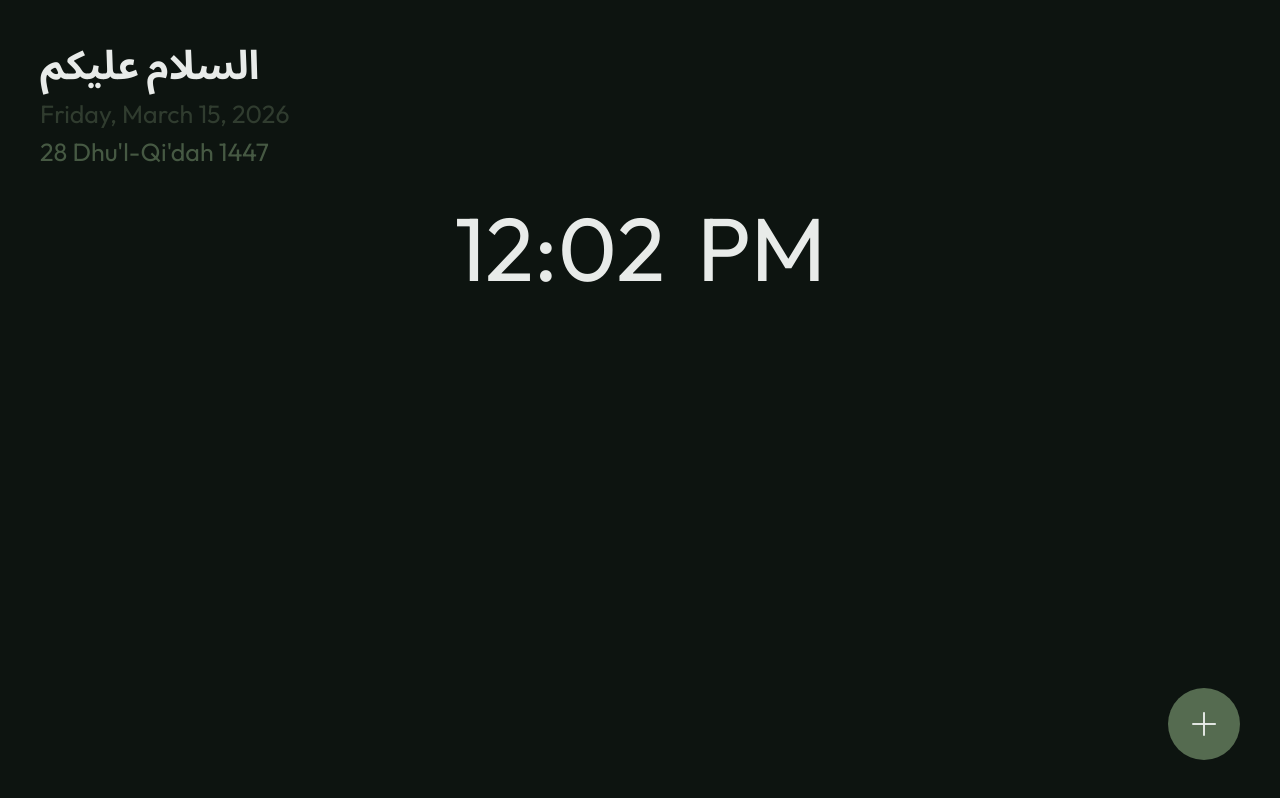
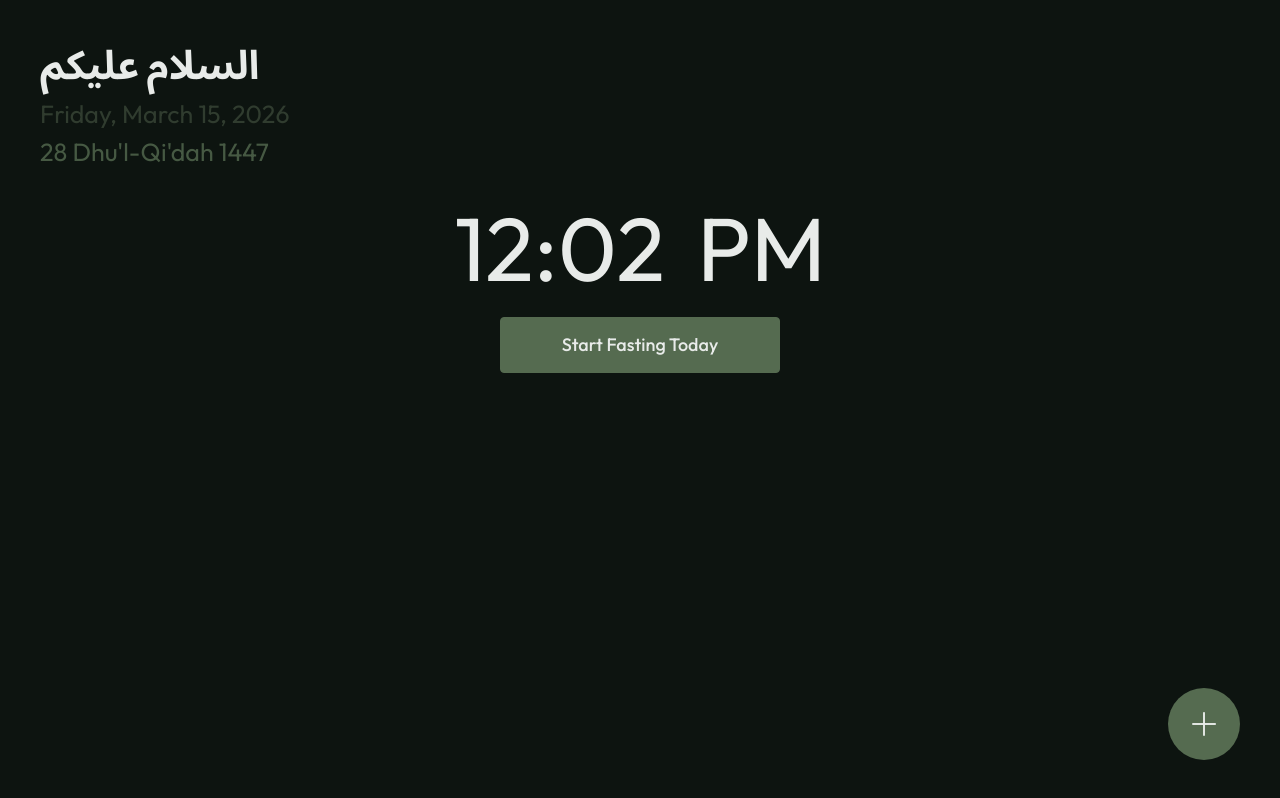
Before and after one commit to Rayane300402/niyyah, an Angular app: page /home in a window 1280 px wide. Built offline with nearby package versions, Linux system fonts and the light colour scheme.

Commit message:
feat: implement fasting action component with confirmation modal and UI button enhancements - Not Completed Yet

```diff
--- a/src/app/features/home/components/fasting-action/fasting-action.component.html
+++ b/src/app/features/home/components/fasting-action/fasting-action.component.html
@@ -1 +1,24 @@
-<p>fasting-action works!</p>
+@if (!isFastingUi) {
+  <app-ui-button
+    variant="primary"
+    (buttonClick)="openConfirmation()"
+  >
+    Start Fasting Today
+  </app-ui-button>
+} @else {
+  <app-ui-button
+    variant="outline"
+    (buttonClick)="openConfirmation()"
+  >
+    End Current Fast
+  </app-ui-button>
+}
+
+<app-modal
+    [isOpen]="isConfirmationOpen"
+    [title]="isFastingUi ? 'End fasting today?' : 'Start fasting today?'"
+    [message]="isFastingUi ? 'This will mark today\'s fast as not completed.' : 'This will count today as a full fasting day.'"
+    [confirmText]="isFastingUi ? 'Yes, End Fast' : 'Yes, Start Fast'"
+    cancelText="Cancel"
+    (confirm)="isFastingUi ? confirmEndFast() : confirmStartFast()"
+    (cancel)="closeConfirmation()" />
--- a/src/app/features/home/components/fasting-action/fasting-action.component.ts
+++ b/src/app/features/home/components/fasting-action/fasting-action.component.ts
@@ -1,11 +1,34 @@
 import { Component } from '@angular/core';
+import { UiButtonComponent } from '../../../shared/ui-button/ui-button.component';
+import { ModalComponent } from '../../../shared/modal/modal.component';
 
 @Component({
   selector: 'app-fasting-action',
-  imports: [],
+  imports: [UiButtonComponent, ModalComponent],
   templateUrl: './fasting-action.component.html',
   styleUrl: './fasting-action.component.scss'
 })
 export class FastingActionComponent {
+  isConfirmationOpen = false;
+  isFastingUi = false;
 
+  openConfirmation(): void {
+    this.isConfirmationOpen = true;
+  }
+
+  closeConfirmation(): void {
+    this.isConfirmationOpen = false;
+  }
+
+  confirmStartFast(): void {
+    this.isConfirmationOpen = false;
+    this.isFastingUi = true;
+
+    //TODO: Fasting logic
+  }
+
+  confirmEndFast(): void {
+    this.isConfirmationOpen = false;
+    this.isFastingUi = false;
+  }
 }
--- a/src/app/features/home/home-page.component.html
+++ b/src/app/features/home/home-page.component.html
@@ -5,9 +5,9 @@
     secondarySubtitle="28 Dhu'l-Qi'dah 1447" />
 
     <section class="fasting-status-section center">
-        <div class="fasting-control-group">
+        <div class="fasting-control-group center">
             <app-current-time />
-              <!-- btn here -->
+            <app-fasting-action />
         </div>
 
         <!-- countdown here -->
--- a/src/app/features/home/home-page.component.scss
+++ b/src/app/features/home/home-page.component.scss
@@ -2,3 +2,8 @@
     padding-top: 2rem;
     flex-direction: column;
 }
+
+.fasting-control-group{
+    flex-direction: column;
+    gap: 1.5rem;
+}
--- a/src/app/features/home/home-page.component.ts
+++ b/src/app/features/home/home-page.component.ts
@@ -1,9 +1,10 @@
 import { Component } from '@angular/core';
 import { PageHeaderComponent } from '../shared/page-header/page-header.component';
 import { CurrentTimeComponent } from './components/current-time/current-time.component';
+import { FastingActionComponent } from './components/fasting-action/fasting-action.component';
 @Component({
   selector: 'app-home-page',
-  imports: [PageHeaderComponent, CurrentTimeComponent],
+  imports: [PageHeaderComponent, CurrentTimeComponent, FastingActionComponent],
   templateUrl: './home-page.component.html',
   styleUrl: './home-page.component.scss'
 })
--- /dev/null
+++ b/src/app/features/shared/modal/modal.component.html
@@ -0,0 +1,29 @@
+@if (isOpen) {
+<div class="modal-backdrop-custom" (click)="cancel.emit()">
+
+    <div class="confirmation-modal" role="dialog" aria-modal="true" (click)="$event.stopPropagation()">
+
+        <div class="modal-content-custom">
+            <h2 class="modal-title-custom">
+                {{ title }}
+            </h2>
+
+            <p class="modal-message">
+                {{ message }}
+            </p>
+        </div>
+
+        <div class="modal-actions">
+            <app-ui-button variant="primary" [fullWidth]="true" (buttonClick)="confirm.emit()">
+                {{ confirmText }}
+            </app-ui-button>
+
+            <app-ui-button variant="outline" [fullWidth]="true" (buttonClick)="cancel.emit()">
+                {{ cancelText }}
+            </app-ui-button>
+        </div>
+
+    </div>
+
+</div>
+}
--- /dev/null
+++ b/src/app/features/shared/modal/modal.component.scss
@@ -0,0 +1,54 @@
+.modal-backdrop-custom {
+  position: fixed;
+  inset: 0;
+
+  display: flex;
+  align-items: center;
+  justify-content: center;
+
+  padding: var(--page-gutter);
+
+  background: rgba(0, 0, 0, 0.55);
+
+  z-index: 2000;
+}
+
+.confirmation-modal {
+  width: min(100%, 460px);
+
+  padding: 1.25rem;
+
+  background: var(--color-primary);
+
+  border: 1px solid var(--color-tertiary);
+  border-radius: 4px;
+}
+
+.modal-content-custom {
+  margin-bottom: 1.25rem;
+}
+
+.modal-title-custom {
+  margin: 0 0 0.5rem;
+
+  color: var(--color-text-primary);
+
+  font-size: 1.3rem;
+  font-weight: 500;
+}
+
+.modal-message {
+  margin: 0;
+
+  color: var(--color-text-primary);
+
+  font-size: 1rem;
+  font-weight: 400;
+}
+
+.modal-actions {
+  display: flex;
+  flex-direction: column;
+
+  gap: 0.5rem;
+}
--- a/src/app/features/shared/ui-button/ui-button.component.html
+++ b/src/app/features/shared/ui-button/ui-button.component.html
@@ -1 +1,16 @@
-<p>ui-button works!</p>
+<button
+  type="button"
+  class="ui-button"
+  [class.ui-button-primary]="variant === 'primary'"
+  [class.ui-button-outline]="variant === 'outline'"
+  [class.ui-button-danger]="variant === 'danger'"
+   [class.ui-button-full]="fullWidth"
+  [disabled]="disabled"
+  (click)="buttonClick.emit()"
+>
+  @if (icon) {
+    <i [class]="icon"></i>
+  }
+
+  <ng-content />
+</button>
--- a/src/app/features/shared/ui-button/ui-button.component.scss
+++ b/src/app/features/shared/ui-button/ui-button.component.scss
@@ -0,0 +1,77 @@
+.ui-button {
+  width: clamp(250px, 28vw, 280px);
+  min-height: 56px;
+
+  padding: 0.75rem 1.75rem;
+
+  border-radius: 4px;
+
+  display: inline-flex;
+  align-items: center;
+  justify-content: center;
+
+  gap: 0.75rem;
+
+  font-family: var(--font-primary);
+  font-size: 1.125rem;
+  font-weight: 500;
+
+  cursor: pointer;
+
+  transition:
+    background-color 180ms ease,
+    border-color 180ms ease,
+    opacity 180ms ease,
+    filter 140ms ease,
+    transform 120ms ease;
+
+  &:disabled {
+    opacity: 0.5;
+    cursor: not-allowed;
+  }
+
+  &:hover:not(:disabled) {
+    filter: brightness(1.08);
+  }
+
+  @media (hover: none) and (pointer: coarse) {
+    &:active:not(:disabled) {
+      filter: brightness(0.9);
+      transform: scale(0.98);
+    }
+  }
+
+  // Variants
+
+  &.ui-button-primary {
+    border: 1px solid var(--color-tertiary);
+
+    background: var(--color-tertiary);
+    color: var(--color-text-primary);
+  }
+
+  &.ui-button-outline {
+    border: 1px solid var(--color-tertiary);
+
+    background: transparent;
+    color: var(--color-text-primary);
+  }
+
+  &.ui-button-danger {
+    border: 1px solid var(--color-danger);
+
+    background: transparent;
+    color: var(--color-danger);
+  }
+
+  // Full-width card / modal action
+
+  &.ui-button-full {
+    width: 100%;
+    min-height: 40px;
+
+    padding: 0.45rem 1rem;
+
+    font-size: 1rem;
+  }
+}
--- a/src/styles/_variables.scss
+++ b/src/styles/_variables.scss
@@ -12,5 +12,6 @@ $niyyah-text-secondary: #798263;
   --color-tertiary: #{$niyyah-tertiary};
   --color-text-primary: #{$niyyah-text};
   --color-text-secondary: #{$niyyah-text-secondary};
+  --color-danger: #dc3545;
   --page-gutter: 2.5rem;
 }
```
Also changed, not shown: src/app/features/shared/modal/modal.component.ts (added, +21 -0 lines), src/app/features/shared/ui-button/ui-button.component.ts (+9 -1 lines).
